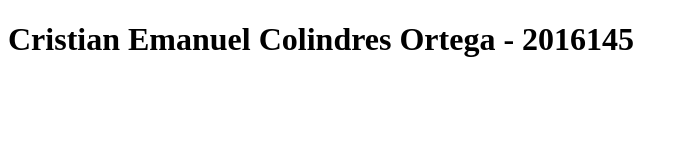
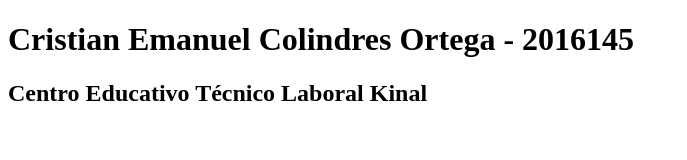
Before and after one commit to ccolindres2016145/IN5AM, a plain HTML site: page index.html in a window 1280 px wide. Shown: the whole page, without its empty margins (0-687 px from the left). Drawn offline with Linux system fonts and the light colour scheme.

Commit message:
Se agregó el Centro Educativo

```diff
--- a/index.html
+++ b/index.html
@@ -7,5 +7,6 @@
 </head>
 <body>
     <h1>Cristian Emanuel Colindres Ortega - 2016145</h1>
+    <h2>Centro Educativo Técnico Laboral Kinal</h2>
 </body>
 </html>
```
